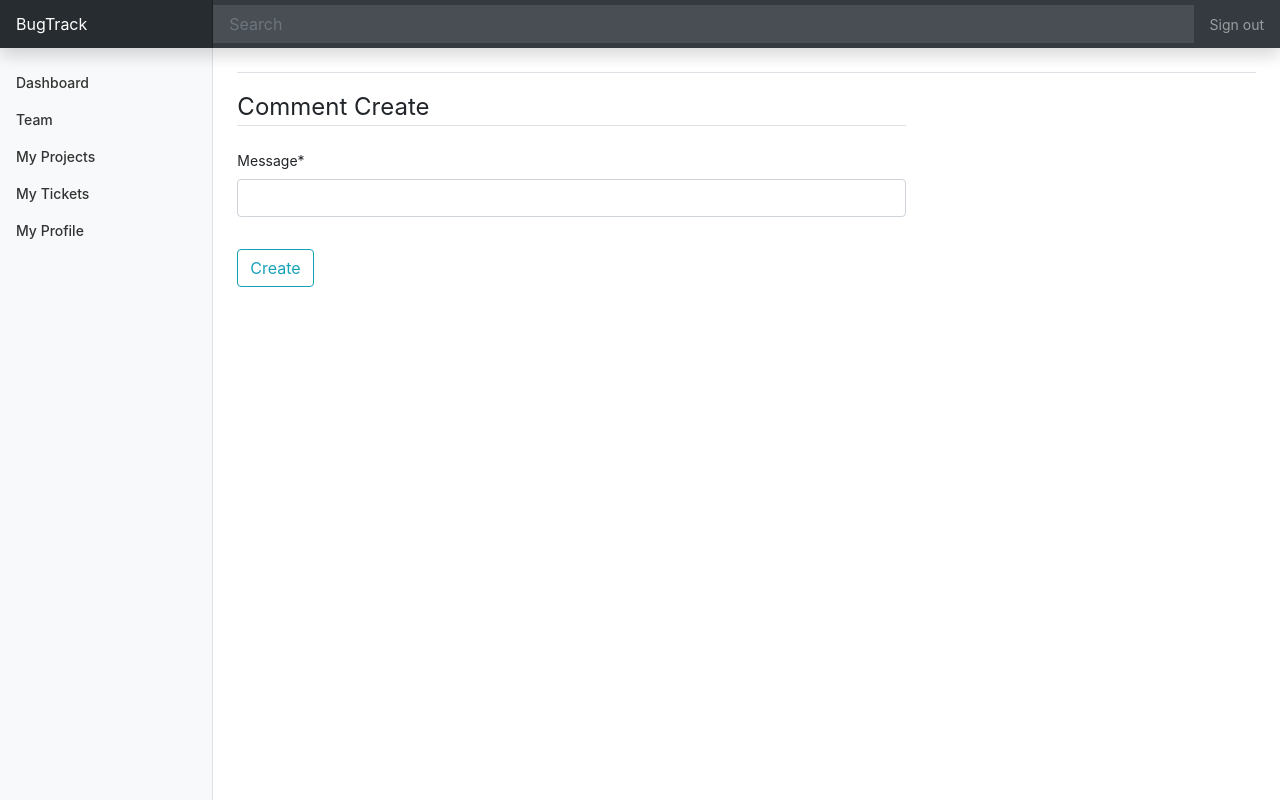
After one commit to dhaliwalk/BugTrack, a Django app: page /ticket/1/comment/new/ in a window 1280 px wide. The commit adds this page. Run offline with Django 3.2, Linux system fonts and the light colour scheme; the visitor is signed in with stand-in values (Sample User, id 1); parts of the project's set-up code (start-up, migrations or seed data) failed here and were passed over; some libraries are stand-ins or nearby versions.

Commit message:
Added a way to create comments for tickets, made home page direct to register page if user was not logged in, and modified some url links

```diff
--- a/main/templates/main/base.html
+++ b/main/templates/main/base.html
@@ -35,7 +35,7 @@
   </head>
   <body>
     <nav class="navbar navbar-dark sticky-top bg-dark flex-md-nowrap p-0 shadow">
-  <a class="navbar-brand col-md-3 col-lg-2 mr-0 px-3" href="#">BugTrack</a>
+  <a class="navbar-brand col-md-3 col-lg-2 mr-0 px-3" href="{% url 'home' %}">BugTrack</a>
   <button class="navbar-toggler position-absolute d-md-none collapsed" type="button" data-toggle="collapse" data-target="#sidebarMenu" aria-controls="sidebarMenu" aria-expanded="false" aria-label="Toggle navigation">
     <span class="navbar-toggler-icon"></span>
   </button>
@@ -58,6 +58,7 @@
     <nav id="sidebarMenu" class="col-md-3 col-lg-2 d-md-block bg-light sidebar collapse">
       <div class="sidebar-sticky pt-3">
         <ul class="nav flex-column">
+          {% if user.is_authenticated %}
             <li class="nav-item">
               <a class="nav-link" href="{% url 'home' %}">
                 <span data-feather="home"></span>
@@ -88,6 +89,14 @@
                 My Profile
               </a>
             </li>
+          {% else %}
+            <li class="nav-item">
+              <a class="nav-link" href="{% url 'register' %}">
+                <span data-feather="user"></span>
+                Sign Up
+              </a>
+            </li>
+          {% endif%}
         </ul>
       </div>
     </nav>
--- /dev/null
+++ b/tickets/templates/tickets/comment_form.html
@@ -0,0 +1,17 @@
+{% extends "main/base.html" %}
+{% load crispy_forms_tags %}
+{% block content %}
+	<div class="content-section">
+		<form method="POST" enctype="multipart/form-data">
+			{% csrf_token %}
+			<fieldset class="form-group">
+				<legend class="border-bottom mb-4">Comment Create</legend>
+				{{ form|crispy }}
+			</fieldset>
+			<div class="form-group">
+				<button class="btn btn-outline-info" type="submit">Create</button>
+			</div>
+		</form>
+
+	</div>
+{% endblock content %}
--- a/tickets/templates/tickets/ticket_info.html
+++ b/tickets/templates/tickets/ticket_info.html
@@ -6,6 +6,7 @@
   <div class="d-flex justify-content-between flex-wrap flex-md-nowrap align-items-center pt-3 pb-2 mb-3 border-bottom">
     <h3>Comments</h3>
   </div>
+  <a href="{% url 'comment-create' ticket.id %}" class="btn btn-info btn-lg active mb-3" role="button" aria-pressed="true">Create A New Comment</a>
 	<div class="table-responsive">
       <table class="table table-striped table-sm">
         <thead>
--- a/tickets/urls.py
+++ b/tickets/urls.py
@@ -1,8 +1,9 @@
 from django.urls import path
 from . import views
-from .views import TicketCreateView
+from .views import TicketCreateView, CommentCreateView
 
 urlpatterns = [
     path('<int:pk>/info/', views.TicketInfo, name='ticket-info'),
     path('<int:pk>/new/', TicketCreateView.as_view(), name='ticket-create'),
+    path('<int:pk>/comment/new/', CommentCreateView.as_view(), name='comment-create'),
 ]
--- a/tickets/views.py
+++ b/tickets/views.py
@@ -1,5 +1,5 @@
 from django.shortcuts import render
-from .models import Ticket
+from .models import Ticket, Comment
 from projects.models import Project
 from django.contrib.auth.mixins import LoginRequiredMixin, UserPassesTestMixin
 from django.views.generic import CreateView
@@ -20,3 +20,13 @@ class TicketCreateView(LoginRequiredMixin, CreateView):
 		form.instance.project = project
 		form.instance.submitter = self.request.user
 		return super().form_valid(form)
+
+class CommentCreateView(LoginRequiredMixin, CreateView):
+	model = Comment
+	fields = ['message']
+
+	def form_valid(self, form):
+		pk = self.kwargs['pk']
+		form.instance.ticket = Ticket.objects.get(pk=pk)
+		form.instance.author = self.request.user
+		return super().form_valid(form)
```
Also changed, not shown: main/views.py (+5 -2 lines), projects/views.py (+5 -2 lines). Lines whose indentation alone changed are shown as unchanged.
